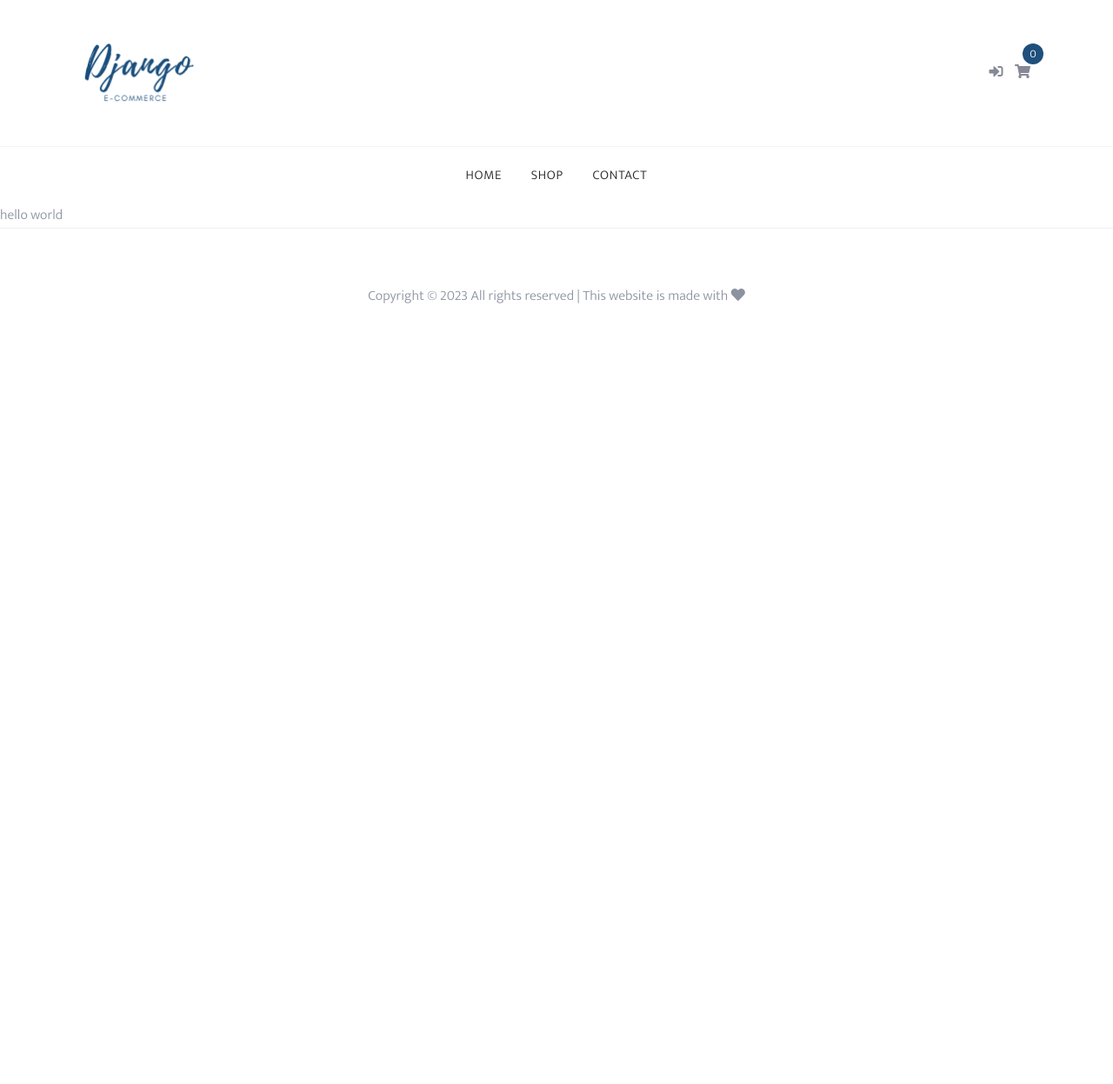
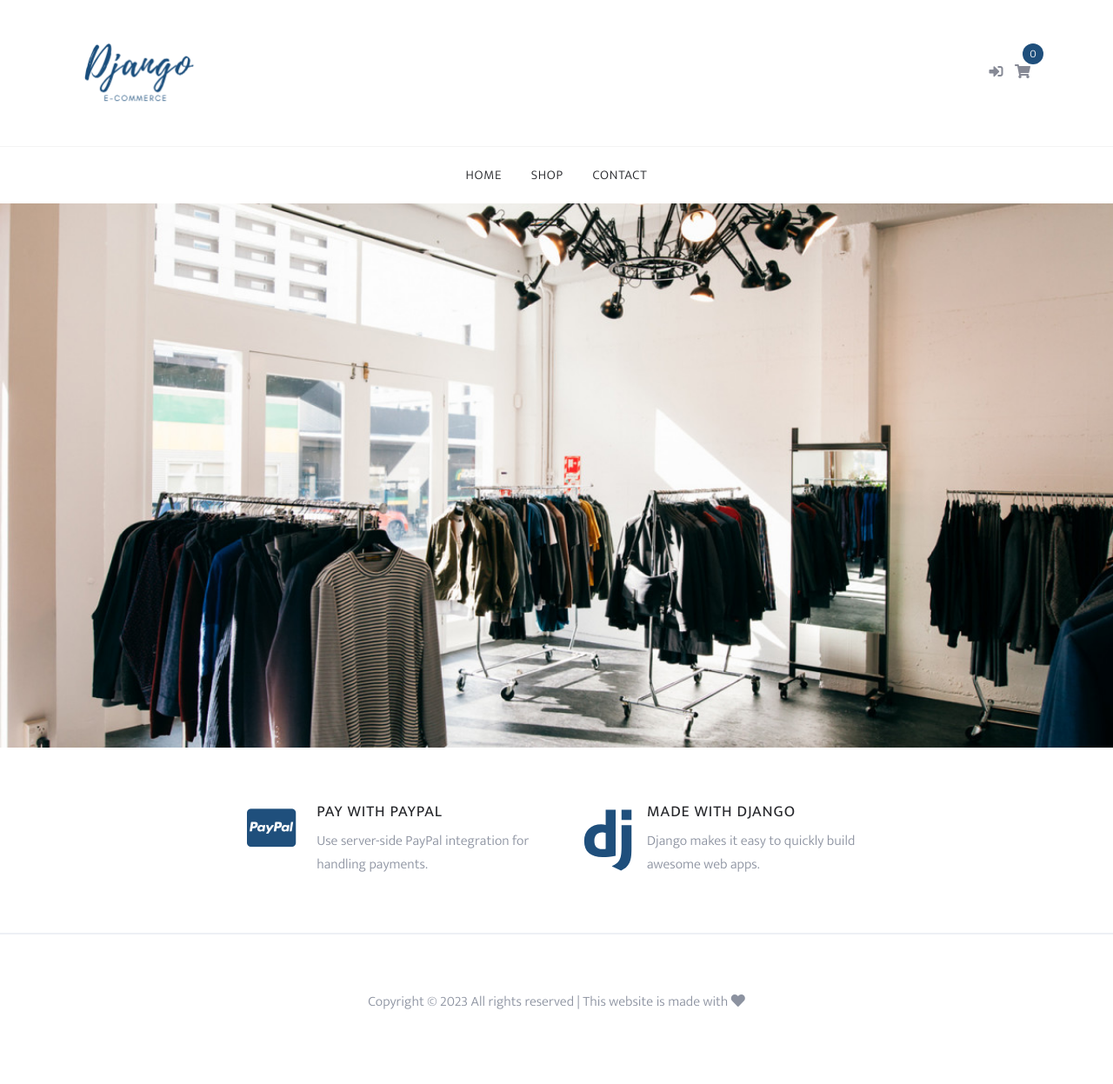
Before and after one commit to ningh98/ecom-django, a Django app: page / in a window 1280 px wide. Shown: the whole page at 87% size. Before the commit the page ends 349 px from the top, so only its background shows below. Run offline with Django 4.2, Linux system fonts and the light colour scheme; some libraries are stand-ins or nearby versions.

Commit message:
Home View

```diff
--- a/ecom/settings.py
+++ b/ecom/settings.py
@@ -45,6 +45,8 @@ INSTALLED_APPS = [
     "django.contrib.sessions",
     "django.contrib.messages",
     "django.contrib.staticfiles",
+
+    'core'
 ]
 
 MIDDLEWARE = [
--- a/templates/index.html
+++ b/templates/index.html
@@ -1,5 +1,44 @@
 {% extends "base.html" %}
+{% load static %}
 
 {% block content %}
-hello world
+
+<div class="site-blocks-cover" style="background-image: url({% static 'images/hero.jpg' %});" data-aos="fade">
+    <div class="container">
+        <div class="row">
+            <div class="col-md-4 pt-5 pt-md-0">
+
+            </div>
+        </div>
+    </div>
+</div>
+
+<div class="site-section site-section-sm site-blocks-1">
+    <div class="container">
+        <div class="row justify-content-center">
+            <div class="col-md-6 col-lg-4 d-lg-flex mb-4 mb-lg-0 pl-4" data-aos="fade-up" data-aos-delay="">
+                <div class="icon mr-4 align-self-start">
+                    <span><i class="fab fa-cc-paypal"></i></span>
+                </div>
+                <div class="text">
+                    <h2 class="text-uppercase">Pay with Paypal</h2>
+                    <p>Use server-side PayPal integration for handling payments.</p>
+                </div>
+            </div>
+            <div class="col-md-6 col-lg-4 d-lg-flex mb-4 mb-lg-0 pl-4" data-aos="fade-up" data-aos-delay="100">
+                <svg style="width: 100px; margin-right: 10px;" role="img" xmlns="http://www.w3.org/2000/svg"
+                    fill="#1f4f7c" viewBox="0 0 24 24">
+                    <title>Django icon</title>
+                    <path
+                        d="M11.146 0h3.924v18.165c-2.013.382-3.491.535-5.096.535-4.791 0-7.288-2.166-7.288-6.32 0-4.001 2.65-6.6 6.753-6.6.637 0 1.121.051 1.707.204V0zm0 9.143a3.894 3.894 0 0 0-1.325-.204c-1.988 0-3.134 1.223-3.134 3.364 0 2.09 1.096 3.236 3.109 3.236.433 0 .79-.025 1.35-.102V9.142zM21.314 6.06v9.097c0 3.134-.229 4.638-.917 5.937-.637 1.249-1.478 2.039-3.211 2.905l-3.644-1.733c1.733-.815 2.574-1.529 3.109-2.625.561-1.121.739-2.421.739-5.835V6.059h3.924zM17.39.021h3.924v4.026H17.39V.021z" />
+                </svg>
+                <div class="text">
+                    <h2 class="text-uppercase">Made with Django</h2>
+                    <p>Django makes it easy to quickly build awesome web apps.</p>
+                </div>
+            </div>
+        </div>
+    </div>
+</div>
+
 {% endblock content %}
```
